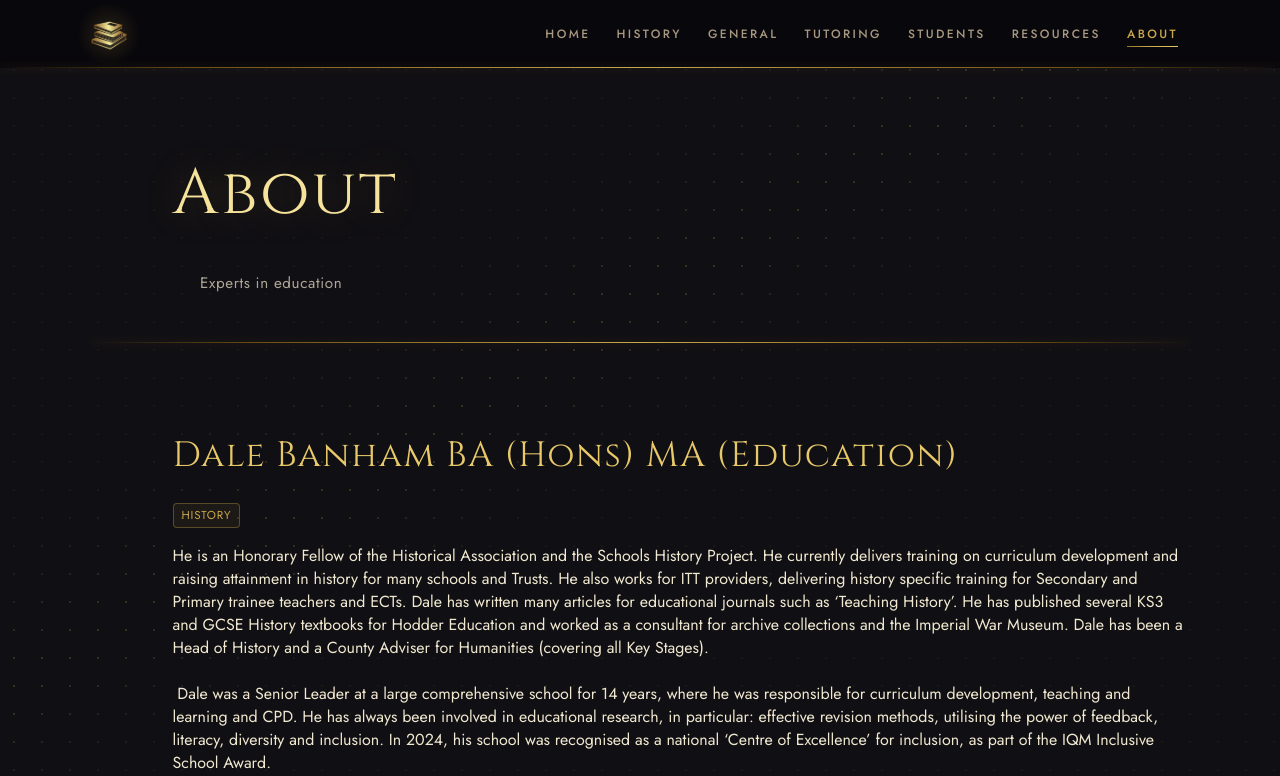
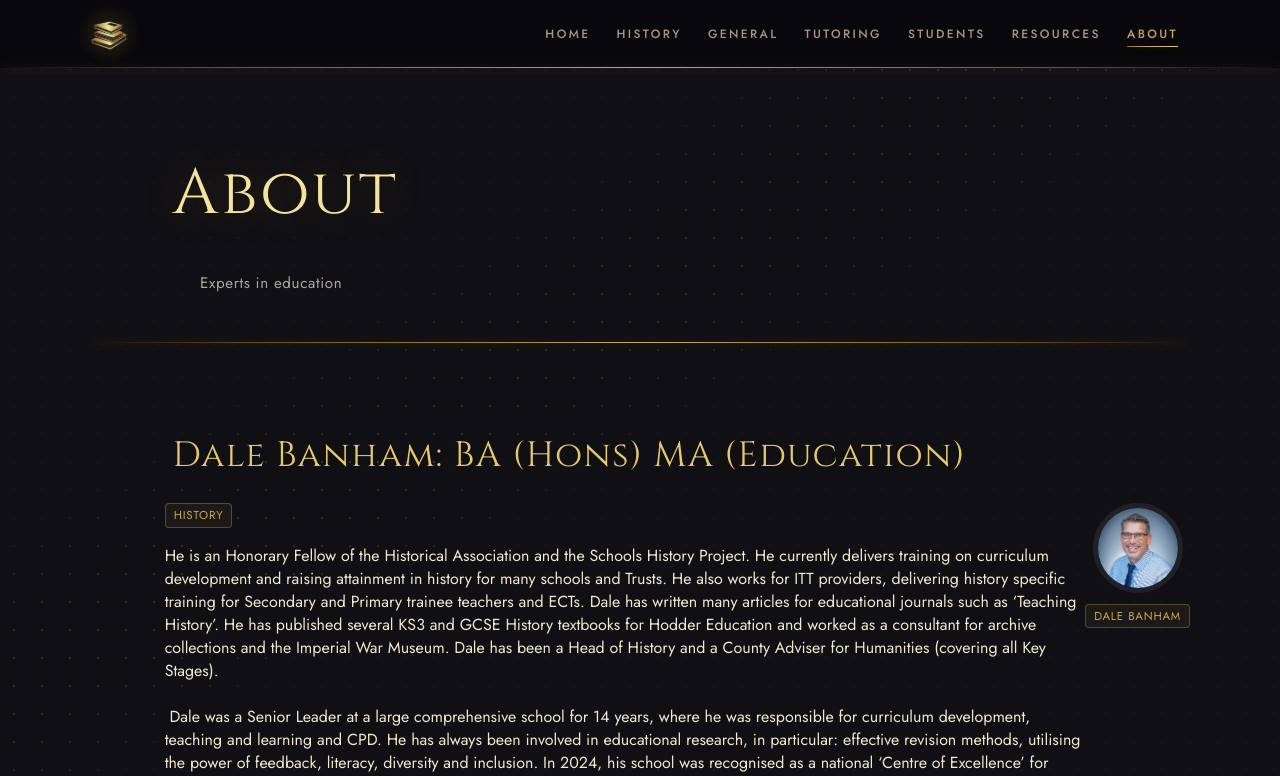
Before and after one commit to tinbob655/banham-education-consultancy, a React (Vite) app: page /about in a window 1280 px wide. Shown: the top 776 px of the page. Built offline with nearby package versions, Linux system fonts and the light colour scheme.

Commit message:
added images to about section

```diff
--- a/src/pages/about/About.tsx
+++ b/src/pages/about/About.tsx
@@ -4,6 +4,7 @@ import staffData from './staffData.json' with {type: 'json'}
 import type {staffMember} from "./staffMember";
 import GenericMarkupSection from "../../components/GenericMarkupSection.tsx";
 import InterestedButton from "../../components/InterestedButton.tsx";
+import './aboutStyles.scss';
 
 export default function About():React.ReactElement {
 
@@ -16,11 +17,25 @@ export default function About():React.ReactElement {
 
                 const last:boolean = index === staffData.length - 1;
                 return (
-                    <GenericMarkupSection heading={`${staffMember.name} ${staffMember.qualifications ?? ''}`}>
-                        <span className={"tag"}>{staffMember.subject}</span>
-                        <p style={{whiteSpace: 'pre-wrap'}}>
-                            {staffMember.description}
-                        </p>
+                    <GenericMarkupSection heading={`${staffMember.name}: ${staffMember.qualifications ?? ''}`}>
+                        <div className={"staffMemberWrapper"}>
+
+                            {/*description*/}
+                            <div className={"aboutDescriptionWrapper"}>
+                                <span className={"tag"}>{staffMember.subject}</span>
+                                <p style={{whiteSpace: 'pre-wrap'}}>
+                                    {staffMember.description}
+                                </p>
+                            </div>
+
+                            {/*profile picture*/}
+                            <div className={"aboutProfilePictureWrapper"}>
+                                <img className={"profilePicture"} src={staffMember.profileImagePath} alt={`Image of${staffMember.name}`} />
+                                <span className={"tag"}>
+                                    {staffMember.name}
+                                </span>
+                            </div>
+                        </div>
 
                         {/*interested button on last staff member*/}
                         {last && <InterestedButton/>}
--- /dev/null
+++ b/src/pages/about/aboutStyles.scss
@@ -0,0 +1,26 @@
+
+//groups profile picture and caption
+div.aboutProfilePictureWrapper {
+  display: flex;
+  flex-direction: column;
+  gap: 0.66rem;
+  align-items: center;
+
+  .tag {
+    text-align: center;
+    white-space: nowrap;
+  }
+}
+
+div.staffMemberWrapper {
+  display: flex;
+  flex-direction: row;
+}
+
+div.aboutDescriptionWrapper {
+
+  > .tag {
+    margin-left: 7.5%;
+    margin-right: auto;
+  }
+}
--- a/src/scss/components.scss
+++ b/src/scss/components.scss
@@ -114,3 +114,17 @@ h2.sectionTitle {
     gap: 8px;
   }
 }
+
+//images
+img {
+  background-color: transparent;
+
+  &.profilePicture {
+    border-radius: 50%;
+    border: 0.33rem solid vars.$color-bg-elevated;
+
+    $maxSize: 5rem;
+    max-width: $maxSize;
+    max-height: $maxSize;
+  }
+}
```
Also changed, not shown: public/staffImages/daleBanham.png (added).
